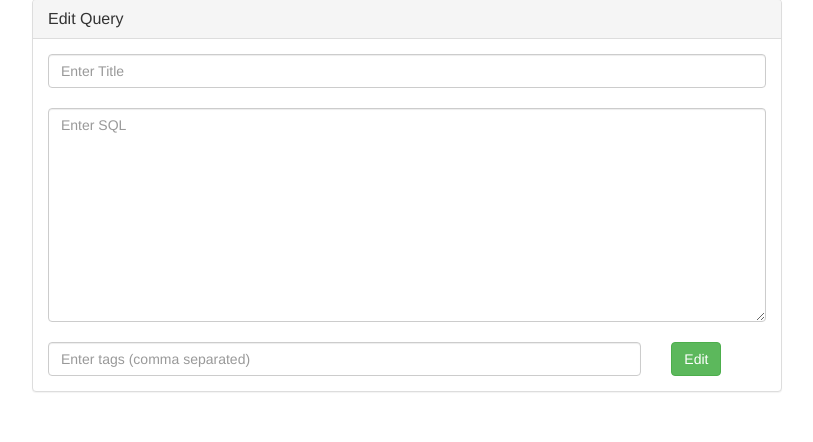
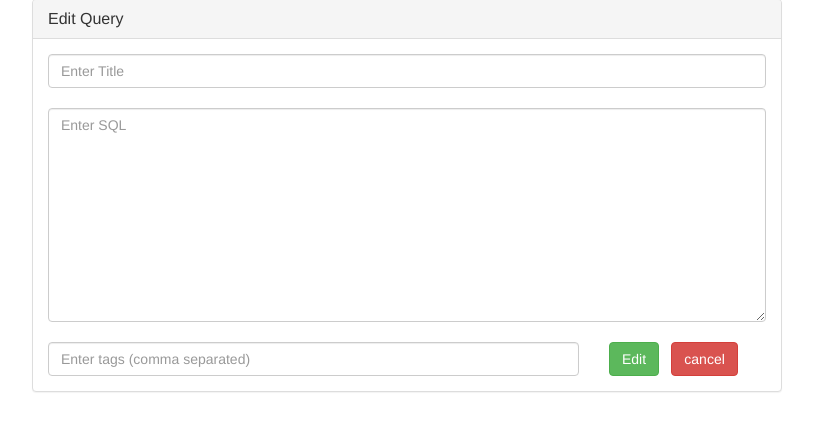
Before and after one commit to LogicSoftInd/LSQ, a Flask app: template templates/edit_query.html in a window 1280 px wide. Shown: the part 73-515 px from the top of the page, without its empty margins (233-1046 px from the left). Run offline with Flask 2, Linux system fonts and the light colour scheme; the template is opened without the code that fills it, so the values that code supplies are empty; some libraries are stand-ins or nearby versions.

Commit message:
Small UI fixes
- Added Back button on individual queries
- Added Cancel on edit query
- Added Delete button before query

```diff
--- a/templates/edit_query.html
+++ b/templates/edit_query.html
@@ -28,11 +28,14 @@
         <br/>
 
         <div class="row">
-          <div class="col-md-10">
+          <div class="col-md-9">
             <input name="tags" class="form-control" placeholder="Enter tags (comma separated)" type="text" value="{{query.tags|join(", ")}}">
           </div>
           <div class="col-md-1">
             <button class="btn btn-success" type="submit">Edit</button>
+          </div>
+          <div class="col-md-1">
+            <a href="{{ url_for("index") }}" class="btn btn-danger" type="submit">cancel</a>
           </div>
         </div>
       </form>
--- a/templates/view_query.html
+++ b/templates/view_query.html
@@ -20,10 +20,13 @@
 
   <div class="row">
     <div class="col-md-12">
+      <a href="{{ url_for("index") }} " class="btn btn-sm btn-default"><span class="glyphicon glyphicon-chevron-left"</span></a>
       <h1>{{ query.title }}</h1>
       {% for tag in query.tags %}
         <span class="label label-primary">{{ tag }}</span>
       {% endfor %}
+      <br/>
+      <br/>
     </div>
   </div>
 
```
Also changed, not shown: templates/delete_query.html (+8 -0 lines).
